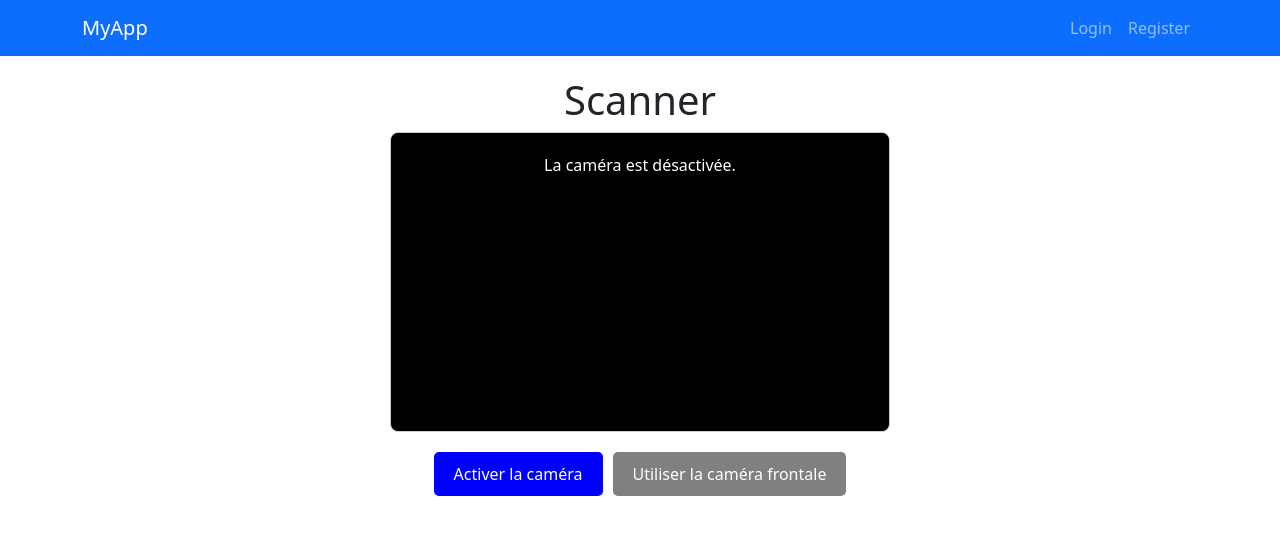
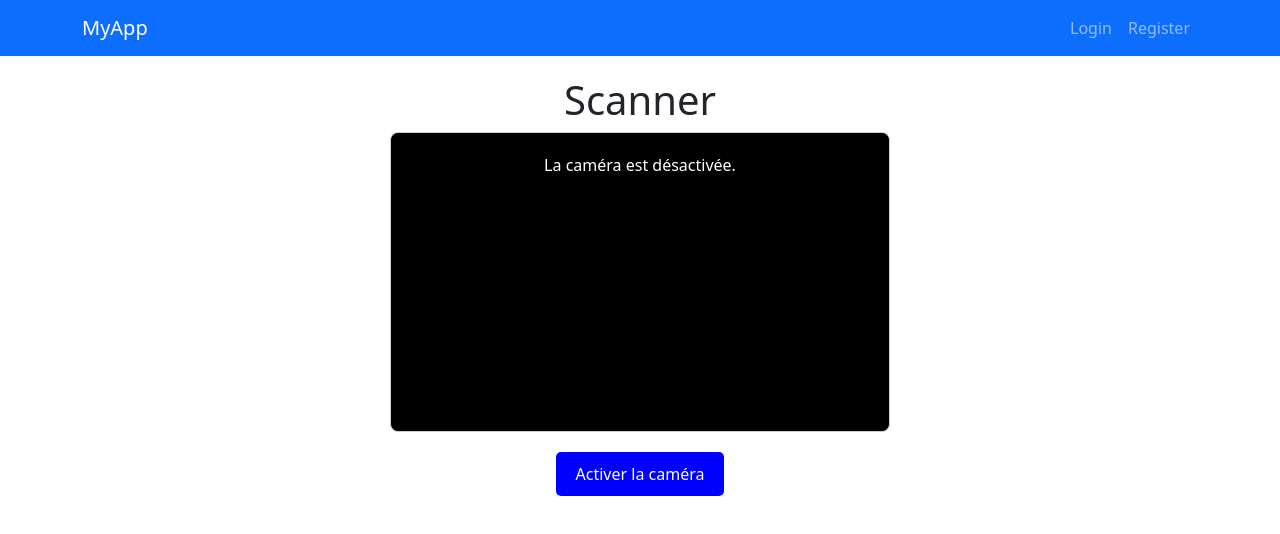
Before and after one commit to raphaelmoynat/frontpartiel, a React (Vite) app: page / in a window 1280 px wide. Shown: the top 534 px of the page. Built offline with nearby package versions, Linux system fonts and the light colour scheme.

Commit message:
test cam 3

```diff
--- a/src/views/Home.jsx
+++ b/src/views/Home.jsx
@@ -2,18 +2,16 @@ import React, { useState, useRef, useEffect } from 'react';
 
 const CameraComponent = () => {
     const [cameraActive, setCameraActive] = useState(false)
-    const [useBackCamera, setUseBackCamera] = useState(true)
     const videoRef = useRef(null)
 
     useEffect(() => {
-        return () => stopCamera();
-    }, [])
+        return () => stopCamera()
+    }, []);
 
     const startCamera = async () => {
-
         try {
             const stream = await navigator.mediaDevices.getUserMedia({
-                video: { facingMode: useBackCamera ? 'environment' : 'user' }
+                video: true,
             })
 
             if (videoRef.current) {
@@ -26,6 +24,7 @@ const CameraComponent = () => {
             setCameraActive(true)
         } catch (error) {
             console.error(error)
+
         }
     };
 
@@ -90,7 +89,6 @@ const CameraComponent = () => {
                         Arrêter la caméra
                     </button>
                 ) : (
-                    <>
                     <button
                         style={{
                             padding: '10px 20px',
@@ -99,26 +97,11 @@ const CameraComponent = () => {
                             border: 'none',
                             borderRadius: '5px',
                             cursor: 'pointer',
-                                marginRight: '10px',
                         }}
                         onClick={startCamera}
                     >
                         Activer la caméra
                     </button>
-                        <button
-                            style={{
-                                padding: '10px 20px',
-                                backgroundColor: 'grey',
-                                color: 'white',
-                                border: 'none',
-                                borderRadius: '5px',
-                                cursor: 'pointer',
-                            }}
-                            onClick={() => setUseBackCamera(!useBackCamera)}
-                        >
-                            Utiliser la caméra {useBackCamera ? 'frontale' : 'arrière'}
-                        </button>
-                    </>
                 )}
             </div>
         </div>
```
Lines whose indentation alone changed are shown as unchanged.
